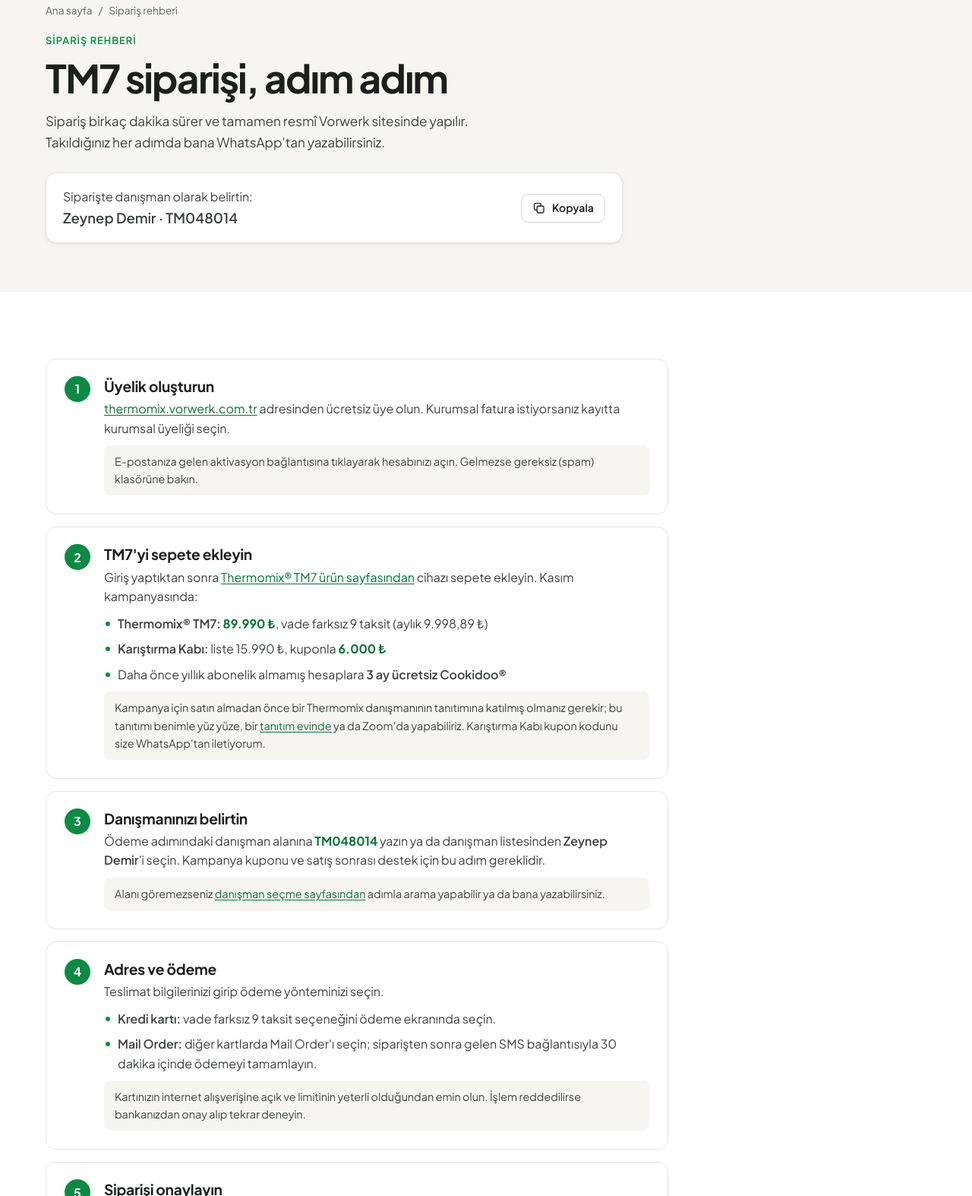
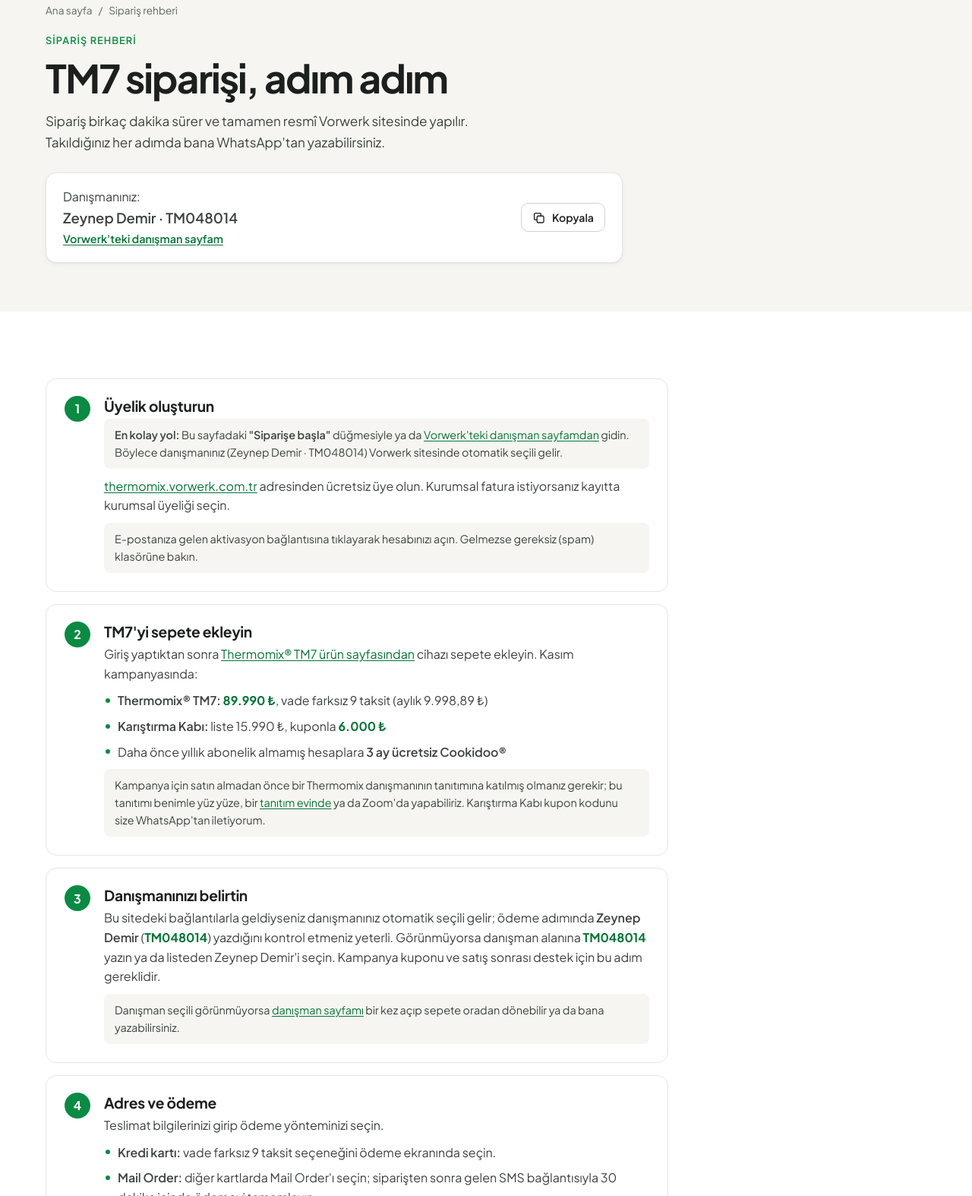
Before and after one commit to demirramazan/thermozeyno-site, a plain HTML site: page siparis-adimlari.html in a window 1280 px wide. Shown: the part 130-1704 px from the top of the page at 76% size. Drawn offline with Linux system fonts and the light colour scheme.

Commit message:
Satın alma bağlantılarına danışman ref'i ekle
- "Vorwerk'te satın al" / "Siparişe başla" düğmeleri TM7 ürün sayfasına
  ?ref=TM048014@ZEYNEP_DEMİR ile gidiyor; danışman Vorwerk sitesinde
  otomatik seçili geliyor
- Danışmanın Vorwerk mağaza sayfası (storepoint) bağlantısı sipariş
  kartına ve sipariş rehberine eklendi
- Sipariş adımları yeni akışa göre güncellendi
- Bağlantı bilgisi config.js > advisorRef / advisorStoreUrl

Co-Authored-By: Claude Opus 5.5 <noreply@anthropic.com>

```diff
--- a/config.js
+++ b/config.js
@@ -14,9 +14,14 @@ window.THERMOMIX_CONFIG = {
   advisorTitle: "Bağımsız Thermomix® Danışmanı",
   advisorId: "TM048014",
 
+  /* Danışman bağlantısı: Vorwerk sitesine bu "ref" ile gelen müşteride
+     danışman otomatik seçili olur (QR kodu ve danışman linkiyle aynı yöntem). */
+  advisorRef: "TM048014@ZEYNEP_DEMİR",
+  advisorStoreUrl: "https://thermomix.vorwerk.com.tr/pages/storepoint-turkiye/id_TM048014?ref={REF}",
+
   /* ---- KAMPANYALI MODELLER (satın alma) ----
      Satın almak için bu resmi kampanya sayfalarına gidilir.
-     {ID} yerine yukarıdaki advisorId otomatik konur. */
+     {REF} yerine advisorRef, {ID} yerine advisorId otomatik konur. */
   models: [
     {
       sku: "TM7 + Karıştırma Kabı",
@@ -36,7 +41,7 @@ window.THERMOMIX_CONFIG = {
         "KDV dahil · ücretsiz kargo"
       ],
       details: "Kampanya 1 – 30 Kasım 2026 tarihleri arasında geçerlidir. Bağımsız Thermomix® danışmanlarının tanıtımlarından en az birine katılıp aynı tarihlerde Thermomix® TM7 satın alanlara, 15.990₺ değerindeki Thermomix® Karıştırma Kabı size özel kupon koduyla 6.000₺! TM7 vade farksız 9 taksitle 89.990₺'dir (9.998,89₺/ay). Daha önce yıllık Cookidoo® aboneliği satın almamış hesaplara 3 aylık Cookidoo® üyeliği ücretsiz; süre, üyeliğin cihazdan aktive edildiği tarihte başlar. Satın alma sırasında danışmanınızı belirtmeniz zorunludur. Kampanya toplam 2.500 adet TM7 ile sınırlıdır, başka kampanyalarla birleştirilemez; kupon yalnızca Karıştırma Kabı alımında kullanılır, nakde çevrilemez.",
-      url: "https://thermomix.vorwerk.com.tr/products/thermomix-tm7"
+      url: "https://thermomix.vorwerk.com.tr/products/thermomix-tm7?ref={REF}"
     }
   ],
 
--- a/script.js
+++ b/script.js
@@ -31,6 +31,14 @@
   $$(".js-ig").forEach(function (a) { external(a, cfg.instagramUrl); });
   $$(".js-yt").forEach(function (a) { external(a, cfg.youtubeUrl); });
 
+  /* Vorwerk bağlantılarına danışman bilgisini ekler: {REF} → TM048014@ZEYNEP_DEMİR (adres için kodlanmış) */
+  function advisorUrl(url) {
+    return String(url || "")
+      .replace("{REF}", encodeURIComponent(cfg.advisorRef || "").replace(/%40/g, "@"))
+      .replace("{ID}", encodeURIComponent(cfg.advisorId || ""));
+  }
+  $$(".js-store").forEach(function (a) { if (cfg.advisorStoreUrl) external(a, advisorUrl(cfg.advisorStoreUrl)); });
+
   /* ---------- Danışman bilgisi, yıl ---------- */
   $$(".js-advisor-id").forEach(function (el) { if (cfg.advisorId) el.textContent = cfg.advisorId; });
   $$(".js-advisor-name").forEach(function (el) { if (cfg.advisorName) el.textContent = cfg.advisorName; });
@@ -44,7 +52,7 @@
     $$(".js-installments").forEach(function (el) { el.textContent = n; });
     $$(".js-monthly").forEach(function (el) { el.textContent = tl(base / n); });
     $$(".js-total").forEach(function (el) { el.textContent = tl(base); });
-    $$(".js-buy").forEach(function (a) { external(a, String(model.url || "").replace("{ID}", encodeURIComponent(cfg.advisorId || ""))); });
+    $$(".js-buy").forEach(function (a) { external(a, advisorUrl(model.url)); });
     $$(".js-includes").forEach(function (ul) {
       ul.innerHTML = (model.includes || []).map(function (t) { return "<li>" + esc(t) + "</li>"; }).join("");
     });
--- a/siparis-adimlari.html
+++ b/siparis-adimlari.html
@@ -51,7 +51,7 @@
           <h1>TM7 siparişi, adım adım</h1>
           <p class="text-lg">Sipariş birkaç dakika sürer ve tamamen resmî Vorwerk sitesinde yapılır. Takıldığınız her adımda bana WhatsApp'tan yazabilirsiniz.</p>
           <div class="key-box">
-            <p>Siparişte danışman olarak belirtin:<br /><strong><span class="js-advisor-name">Zeynep Demir</span> · <span class="js-advisor-id">TM048014</span></strong></p>
+            <p>Danışmanınız:<br /><strong><span class="js-advisor-name">Zeynep Demir</span> · <span class="js-advisor-id">TM048014</span></strong><br /><a href="#" class="js-store" target="_blank" rel="noopener">Vorwerk'teki danışman sayfam</a></p>
             <button type="button" class="btn btn-outline btn-sm js-copy-id"><svg class="i"><use href="img/icons.svg#copy"/></svg> <span>Kopyala</span></button>
           </div>
         </div>
@@ -63,6 +63,7 @@
         <ol class="order-steps">
           <li>
             <h3>Üyelik oluşturun</h3>
+            <p class="tip"><strong>En kolay yol:</strong> Bu sayfadaki <strong>"Siparişe başla"</strong> düğmesiyle ya da <a href="#" class="js-store" target="_blank" rel="noopener">Vorwerk'teki danışman sayfamdan</a> gidin. Böylece danışmanınız (Zeynep Demir · TM048014) Vorwerk sitesinde otomatik seçili gelir.</p>
             <p><a href="https://thermomix.vorwerk.com.tr" target="_blank" rel="noopener">thermomix.vorwerk.com.tr</a> adresinden ücretsiz üye olun. Kurumsal fatura istiyorsanız kayıtta kurumsal üyeliği seçin.</p>
             <p class="tip">E-postanıza gelen aktivasyon bağlantısına tıklayarak hesabınızı açın. Gelmezse gereksiz (spam) klasörüne bakın.</p>
           </li>
@@ -78,8 +79,8 @@
           </li>
           <li>
             <h3>Danışmanınızı belirtin</h3>
-            <p>Ödeme adımındaki danışman alanına <span class="hl js-advisor-id">TM048014</span> yazın ya da danışman listesinden <strong>Zeynep Demir</strong>'i seçin. Kampanya kuponu ve satış sonrası destek için bu adım gereklidir.</p>
-            <p class="tip">Alanı göremezseniz <a href="https://thermomix.vorwerk.com.tr/pages/choose-from-your-nearest-advisors" target="_blank" rel="noopener">danışman seçme sayfasından</a> adımla arama yapabilir ya da bana yazabilirsiniz.</p>
+            <p>Bu sitedeki bağlantılarla geldiyseniz danışmanınız otomatik seçili gelir; ödeme adımında <strong>Zeynep Demir</strong> (<span class="hl js-advisor-id">TM048014</span>) yazdığını kontrol etmeniz yeterli. Görünmüyorsa danışman alanına <span class="hl js-advisor-id">TM048014</span> yazın ya da listeden Zeynep Demir'i seçin. Kampanya kuponu ve satış sonrası destek için bu adım gereklidir.</p>
+            <p class="tip">Danışman seçili görünmüyorsa <a href="#" class="js-store" target="_blank" rel="noopener">danışman sayfamı</a> bir kez açıp sepete oradan dönebilir ya da bana yazabilirsiniz.</p>
           </li>
           <li>
             <h3>Adres ve ödeme</h3>
--- a/styles.css
+++ b/styles.css
@@ -698,3 +698,8 @@ img { -webkit-user-drag: none; -webkit-touch-callout: none; }
   .ws-detail-actions .btn { flex: 1 1 auto; }
   .showroom-details > .showroom-list { border-top: 0; }
 }
+
+/* Sipariş kartında bağlantılar alt alta */
+.order-card .link-arrow { display: flex; width: fit-content; }
+.order-card .link-arrow + .link-arrow { margin-top: 10px; }
+.key-box a { color: var(--brand-600); font-weight: 600; font-size: .9rem; text-decoration: underline; text-underline-offset: 2px; }
```
Also changed, not shown: index.html (+4 -3 lines).
